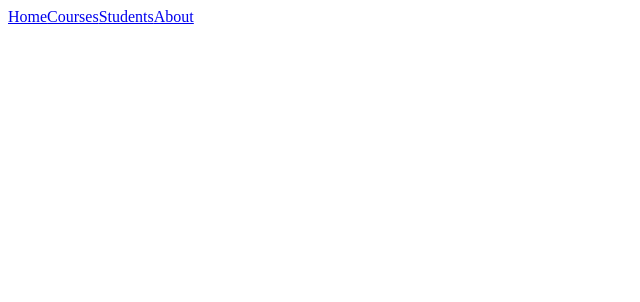
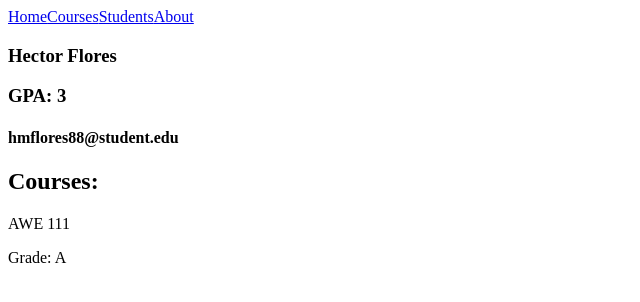
Before and after one commit to hoang-p6/Interview-Hackathon, a Vue app in the folder client/: page /students in a window 1280 px wide. Shown: the top 302 px of the page, without its empty margins (0-640 px from the left). Built offline with nearby package versions, Linux system fonts and the light colour scheme.

Commit message:
added placeholder information

```diff
--- a/client/src/components/CourseCard.vue
+++ b/client/src/components/CourseCard.vue
@@ -1,9 +1,15 @@
 <template>
-  <div></div>
+  <div>
+    <h1>Current Courses</h1>
+    <div>
+      <h3>Advance Course Placeholder</h3>
+      <p>ACP 111</p>
+    </div>
+  </div>
 </template>
 <script>
 export default {
-  name: 'HomePage',
-  components: {}
-}
+  name: "HomePage",
+  components: {},
+};
 </script>
--- a/client/src/components/HomePage.vue
+++ b/client/src/components/HomePage.vue
@@ -7,14 +7,14 @@
       <button @click="$router.push('/students/form')">Add Student</button>
       <button @click="$router.push('/courses/form')">Add Form</button>
     </div>
-    <StudentCard />
+    <!-- <StudentCard /> -->
   </div>
 </template>
 <script>
 // import axios from "axios";
-import StudentCard from "./StudentCard.vue";
+// import StudentCard from "./StudentCard.vue";
 export default {
   name: "HomePage",
-  components: { StudentCard },
+  components: {},
 };
 </script>
--- a/client/src/components/StudentCard.vue
+++ b/client/src/components/StudentCard.vue
@@ -1,15 +1,26 @@
 <template>
-  <div></div>
+  <div>
+    <div>
+      <h3>Hector Flores</h3>
+      <h3>GPA: 3</h3>
+      <h4>hmflores88@student.edu</h4>
+    </div>
+    <h2>Courses:</h2>
+    <div>
+      <p>AWE 111</p>
+      <p>Grade: A</p>
+    </div>
+  </div>
 </template>
 <script>
 // import axios from 'axios'
 
 export default {
   // eslint-disable-next-line
-  name: 'Student',
-  data: () => {
-    // student: []
-  },
+  name: "Student",
+  // data: () => {
+  //   // student: []
+  // },
   methods: {
     // async getAllStudents() {
     //   const response = await axios.get()
@@ -18,6 +29,6 @@ export default {
     // async getStudentById() {
     //   const response = await axios.get()
     // }
-  }
-}
+  },
+};
 </script>
```
